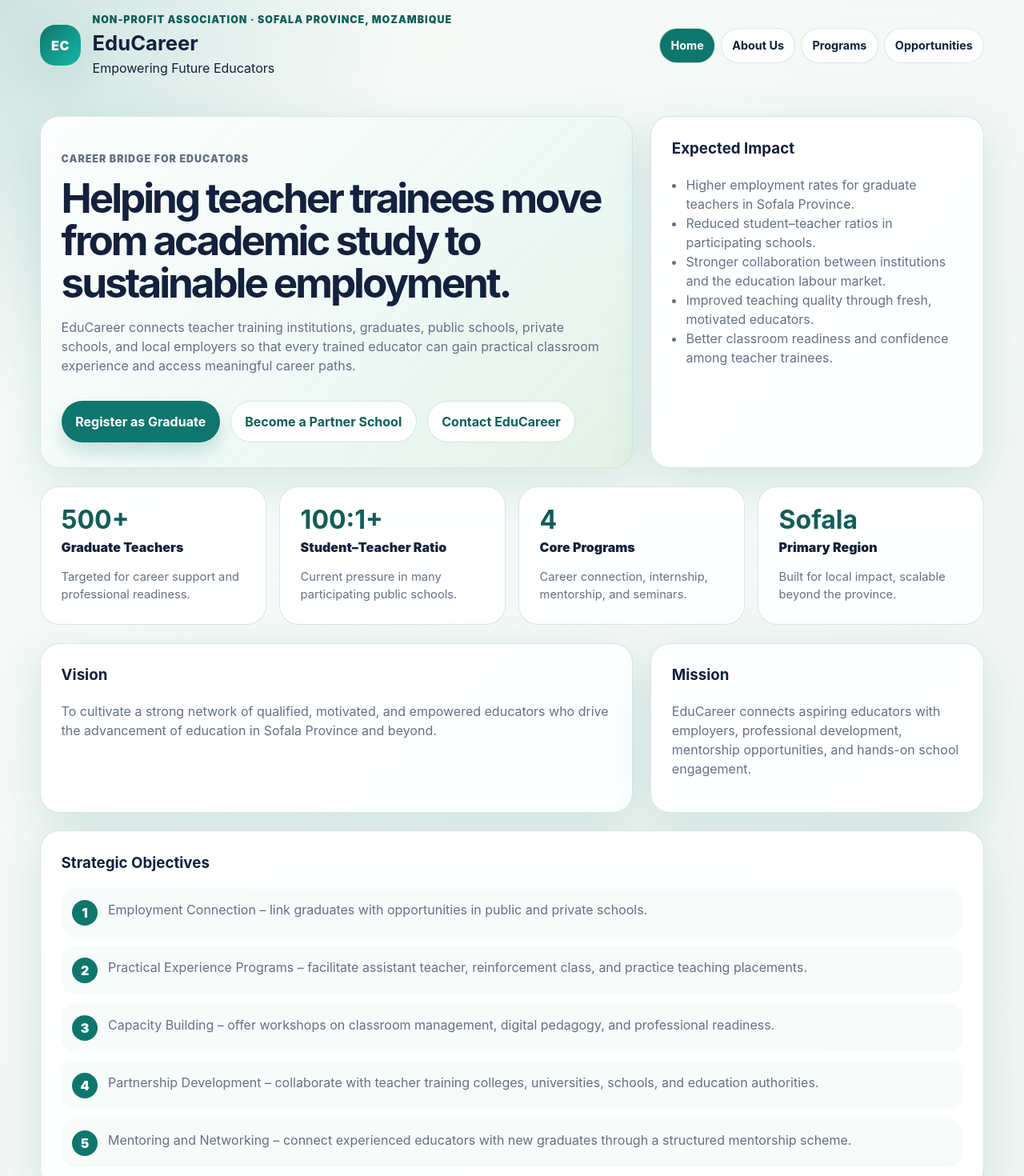
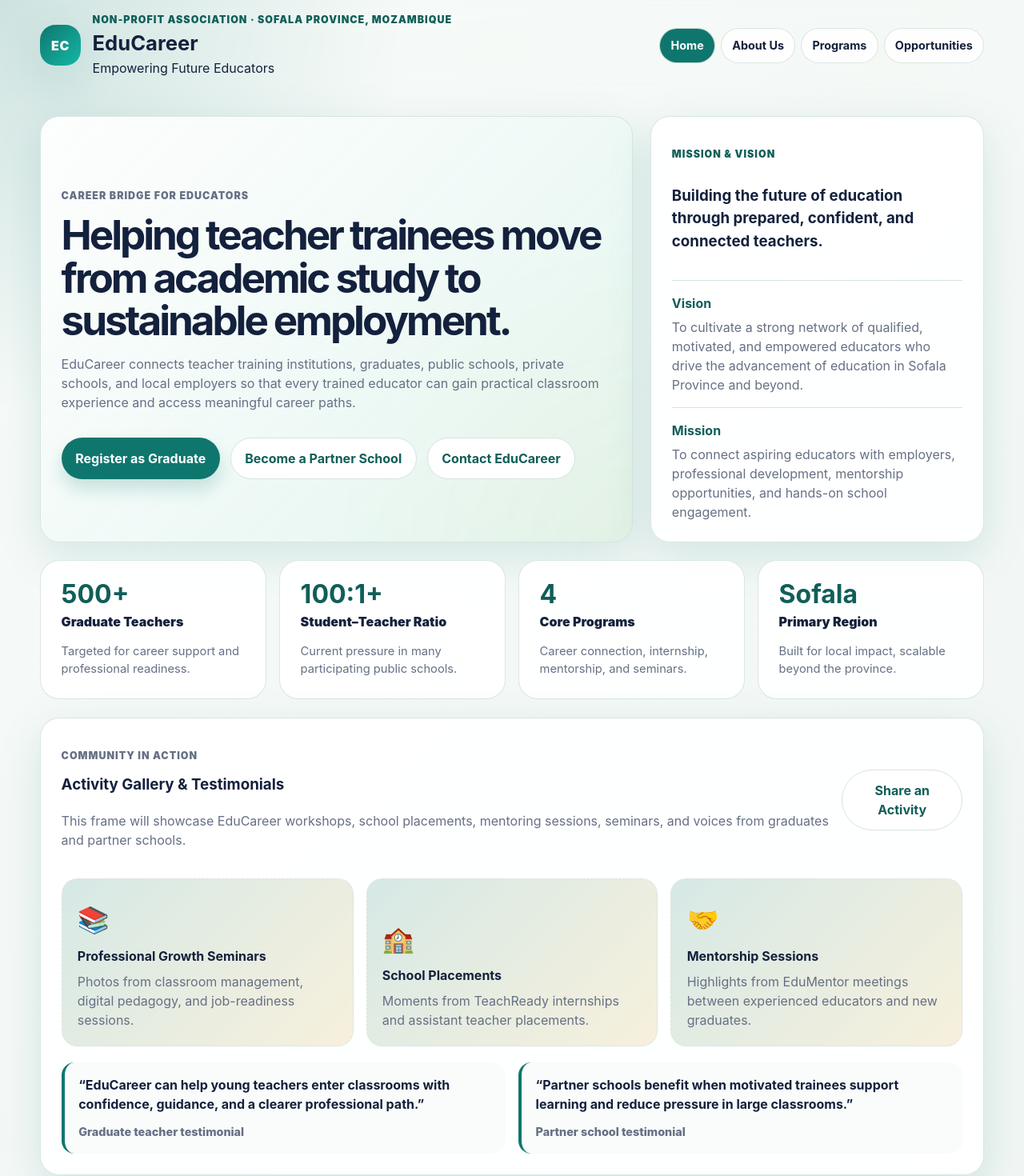
Before and after one commit to isacmatola-bot/EduCareer, a React (Vite) app: page / in a window 1280 px wide. Shown: the top 1470 px of the page at 80% size. Built offline with nearby package versions, Linux system fonts and the light colour scheme.

Commit message:
Reorganize home and about sections

```diff
--- a/src/App.tsx
+++ b/src/App.tsx
@@ -202,15 +202,21 @@ function HomeSection({ onNavigate }: { onNavigate: (tab: TabId) => void }) {
             <button className="secondary" type="button" onClick={() => onNavigate('contact')}>Contact EduCareer</button>
           </div>
         </div>
-        <div className="impact-card">
-          <h3>Expected Impact</h3>
-          <ul>
-            <li>Higher employment rates for graduate teachers in Sofala Province.</li>
-            <li>Reduced student–teacher ratios in participating schools.</li>
-            <li>Stronger collaboration between institutions and the education labour market.</li>
-            <li>Improved teaching quality through fresh, motivated educators.</li>
-            <li>Better classroom readiness and confidence among teacher trainees.</li>
-          </ul>
+        <div className="impact-card mission-vision-card">
+          <p className="eyebrow">Mission & Vision</p>
+          <h3>Building the future of education through prepared, confident, and connected teachers.</h3>
+          <div className="mini-statement">
+            <strong>Vision</strong>
+            <p>
+              To cultivate a strong network of qualified, motivated, and empowered educators who drive the advancement of education in Sofala Province and beyond.
+            </p>
+          </div>
+          <div className="mini-statement">
+            <strong>Mission</strong>
+            <p>
+              To connect aspiring educators with employers, professional development, mentorship opportunities, and hands-on school engagement.
+            </p>
+          </div>
         </div>
       </div>
 
@@ -224,20 +230,47 @@ function HomeSection({ onNavigate }: { onNavigate: (tab: TabId) => void }) {
         ))}
       </div>
 
-      <div className="two-column">
-        <article className="content-card">
-          <h3>Vision</h3>
-          <p>
-            To cultivate a strong network of qualified, motivated, and empowered educators who drive the advancement of education in Sofala Province and beyond.
-          </p>
-        </article>
-        <article className="content-card">
-          <h3>Mission</h3>
-          <p>
-            EduCareer connects aspiring educators with employers, professional development, mentorship opportunities, and hands-on school engagement.
-          </p>
-        </article>
-      </div>
+      <article className="content-card gallery-testimonial-frame">
+        <div className="section-heading split-heading">
+          <div>
+            <p className="eyebrow">Community in Action</p>
+            <h3>Activity Gallery & Testimonials</h3>
+            <p className="muted">
+              This frame will showcase EduCareer workshops, school placements, mentoring sessions, seminars, and voices from graduates and partner schools.
+            </p>
+          </div>
+          <button className="secondary" type="button" onClick={() => onNavigate('contact')}>Share an Activity</button>
+        </div>
+
+        <div className="gallery-grid">
+          <div className="gallery-tile">
+            <span>📚</span>
+            <strong>Professional Growth Seminars</strong>
+            <p>Photos from classroom management, digital pedagogy, and job-readiness sessions.</p>
+          </div>
+          <div className="gallery-tile">
+            <span>🏫</span>
+            <strong>School Placements</strong>
+            <p>Moments from TeachReady internships and assistant teacher placements.</p>
+          </div>
+          <div className="gallery-tile">
+            <span>🤝</span>
+            <strong>Mentorship Sessions</strong>
+            <p>Highlights from EduMentor meetings between experienced educators and new graduates.</p>
+          </div>
+        </div>
+
+        <div className="testimonial-grid">
+          <blockquote className="testimonial-card">
+            “EduCareer can help young teachers enter classrooms with confidence, guidance, and a clearer professional path.”
+            <cite>Graduate teacher testimonial</cite>
+          </blockquote>
+          <blockquote className="testimonial-card">
+            “Partner schools benefit when motivated trainees support learning and reduce pressure in large classrooms.”
+            <cite>Partner school testimonial</cite>
+          </blockquote>
+        </div>
+      </article>
 
       <article className="content-card">
         <h3>Strategic Objectives</h3>
@@ -271,6 +304,17 @@ function AboutSection({ onNavigate }: { onNavigate: (tab: TabId) => void }) {
           EduCareer is a non-profit association based in Sofala Province, Mozambique. It supports postgraduate students and teacher trainees as they move from academic preparation into practical classroom experience, mentorship, and sustainable career opportunities.
         </p>
       </div>
+
+      <article className="content-card">
+        <h3>Expected Impact</h3>
+        <ul>
+          <li>Higher employment rates for graduate teachers in Sofala Province.</li>
+          <li>Reduced student–teacher ratios in participating schools, especially where classroom pressure is high.</li>
+          <li>Stronger collaboration between academic institutions and the education labour market.</li>
+          <li>Improved teaching quality in public schools through fresh, motivated educators.</li>
+          <li>Better classroom readiness and confidence among teacher trainees.</li>
+        </ul>
+      </article>
 
       <div className="two-column">
         <article className="content-card">
--- a/src/styles.css
+++ b/src/styles.css
@@ -515,3 +515,96 @@ textarea:focus {
     justify-items: start;
   }
 }
+
+.mission-vision-card {
+  display: grid;
+  align-content: center;
+  gap: 1rem;
+}
+
+.mini-statement {
+  border-top: 1px solid var(--border);
+  padding-top: 1rem;
+}
+
+.mini-statement strong {
+  display: block;
+  color: var(--primary-dark);
+  margin-bottom: 0.35rem;
+}
+
+.mini-statement p {
+  margin: 0;
+  color: var(--muted);
+}
+
+.gallery-testimonial-frame {
+  display: grid;
+  gap: 1.25rem;
+  overflow: hidden;
+}
+
+.gallery-grid {
+  display: grid;
+  grid-template-columns: repeat(3, minmax(0, 1fr));
+  gap: 1rem;
+}
+
+.gallery-tile {
+  min-height: 210px;
+  display: flex;
+  flex-direction: column;
+  justify-content: flex-end;
+  gap: 0.55rem;
+  border-radius: 1.25rem;
+  padding: 1.2rem;
+  background:
+    linear-gradient(135deg, rgba(15, 118, 110, 0.14), rgba(245, 158, 11, 0.12)),
+    #f7fbf9;
+  border: 1px dashed var(--border);
+}
+
+.gallery-tile span {
+  font-size: 2rem;
+}
+
+.gallery-tile strong {
+  color: var(--ink);
+}
+
+.gallery-tile p {
+  margin: 0;
+  color: var(--muted);
+}
+
+.testimonial-grid {
+  display: grid;
+  grid-template-columns: repeat(2, minmax(0, 1fr));
+  gap: 1rem;
+}
+
+.testimonial-card {
+  margin: 0;
+  border-left: 4px solid var(--primary);
+  border-radius: 1rem;
+  background: #f9fcfb;
+  padding: 1rem 1.1rem;
+  color: var(--ink);
+  font-weight: 700;
+}
+
+.testimonial-card cite {
+  display: block;
+  margin-top: 0.8rem;
+  color: var(--muted);
+  font-size: 0.9rem;
+  font-style: normal;
+  font-weight: 800;
+}
+
+@media (max-width: 760px) {
+  .gallery-grid,
+  .testimonial-grid {
+    grid-template-columns: 1fr;
+  }
+}
```
